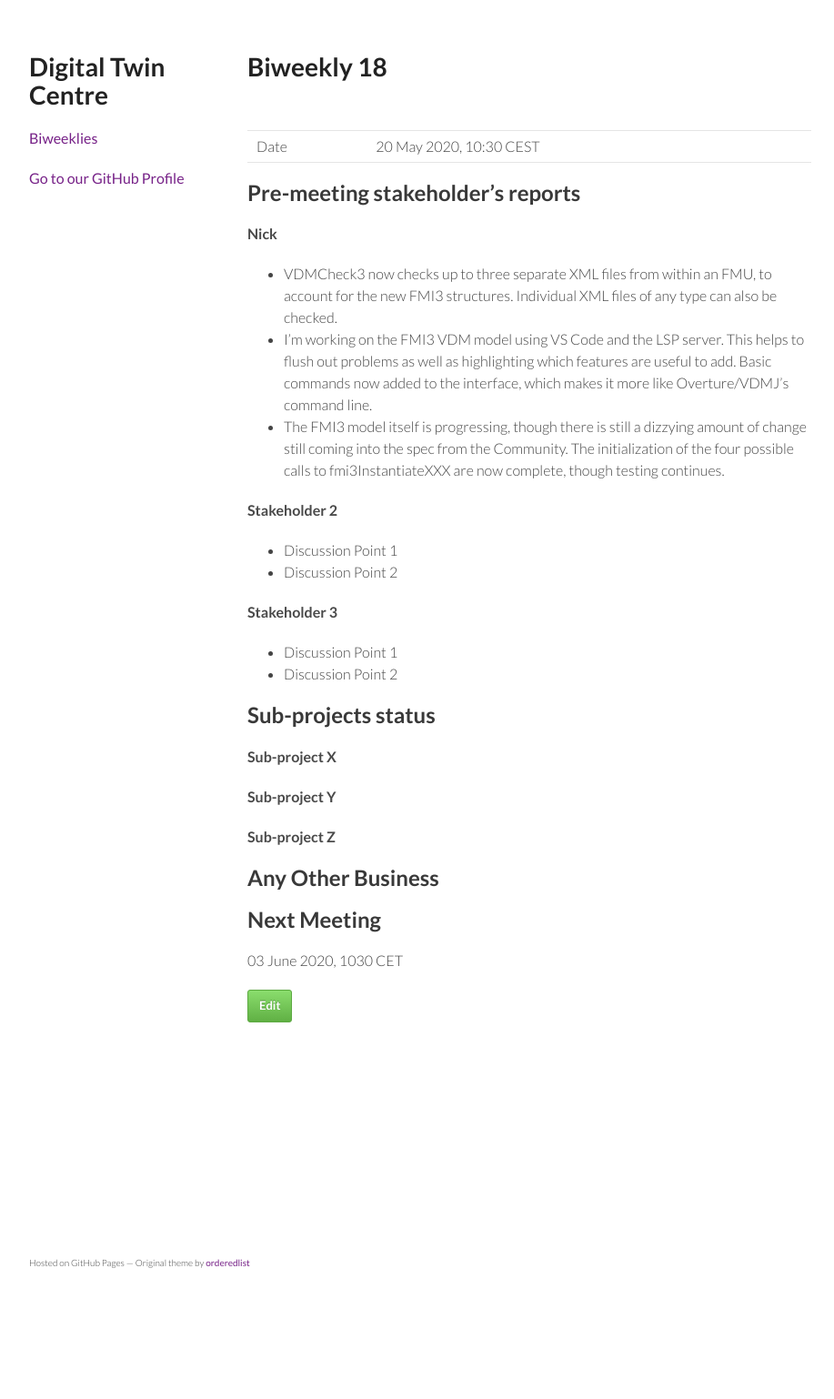
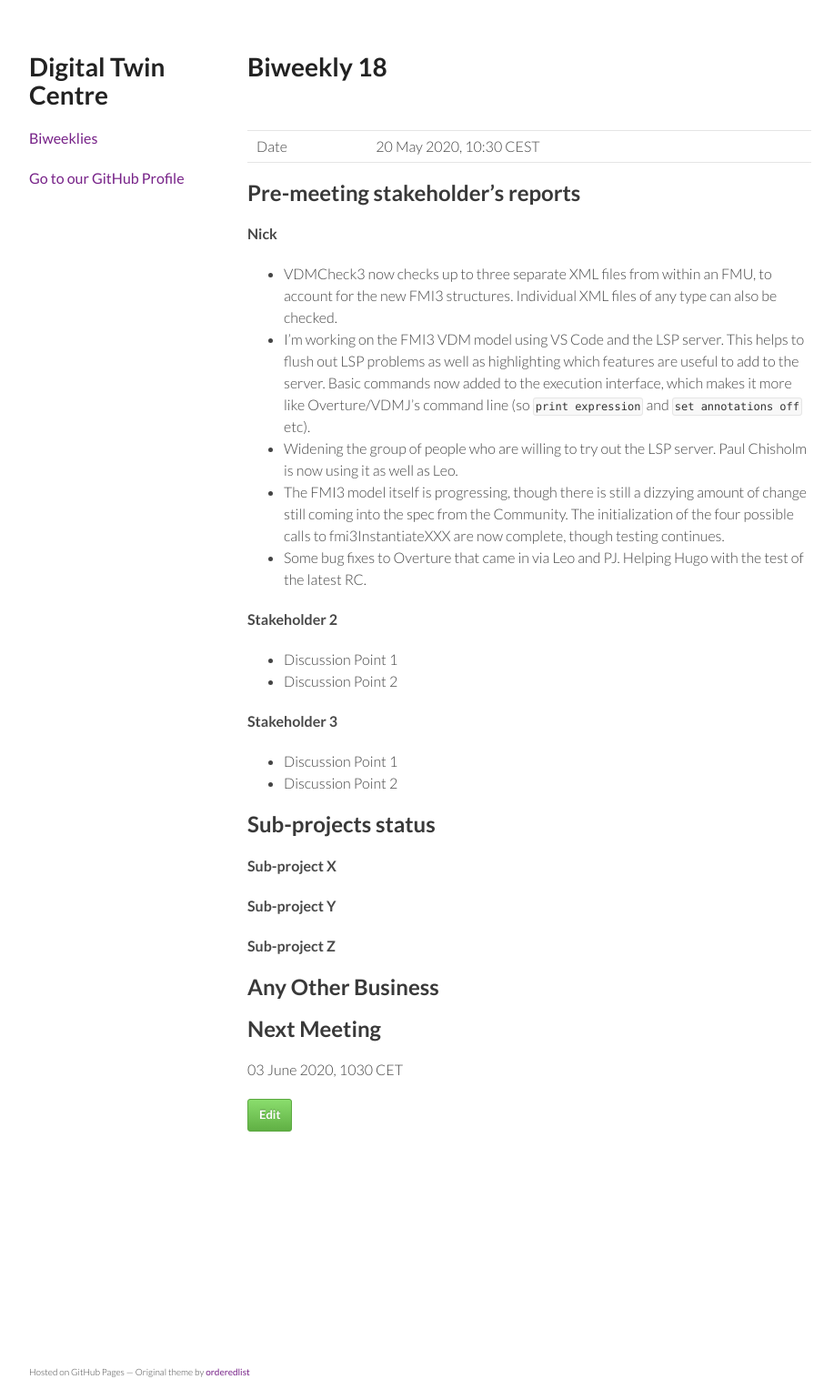
Before and after one commit to digitaltwincentre/digitaltwincentre.github.io, a Jekyll site: the page built from _biweeklies/Biweekly-18.md, in a window 1280 px wide. Shown: the whole page at 91% size, without its empty margins (178-1095 px from the left). Built offline with Jekyll 4.4.1, drawn with Linux system fonts in a browser that asks for light colours; nearby versions of some CDN libraries; before the commit the page ends 1418 px from its top, so only the background shows below that.

Commit message:
Update Biweekly-18.md

```diff
--- a/_biweeklies/Biweekly-18.md
+++ b/_biweeklies/Biweekly-18.md
@@ -22,8 +22,10 @@ date: 20 May 2020, 1030 CEST
 
 #### Nick
 * VDMCheck3 now checks up to three separate XML files from within an FMU, to account for the new FMI3 structures. Individual XML files of any type can also be checked.
-* I'm working on the FMI3 VDM model using VS Code and the LSP server. This helps to flush out problems as well as highlighting which features are useful to add. Basic commands now added to the interface, which makes it more like Overture/VDMJ's command line.
+* I'm working on the FMI3 VDM model using VS Code and the LSP server. This helps to flush out LSP problems as well as highlighting which features are useful to add to the server. Basic commands now added to the execution interface, which makes it more like Overture/VDMJ's command line (so `print expression` and `set annotations off` etc).
+* Widening the group of people who are willing to try out the LSP server. Paul Chisholm is now using it as well as Leo.
 * The FMI3 model itself is progressing, though there is still a dizzying amount of change still coming into the spec from the Community. The initialization of the four possible calls to fmi3InstantiateXXX are now complete, though testing continues.
+* Some bug fixes to Overture that came in via Leo and PJ. Helping Hugo with the test of the latest RC.
 
 #### Stakeholder 2
 * Discussion Point 1
```
